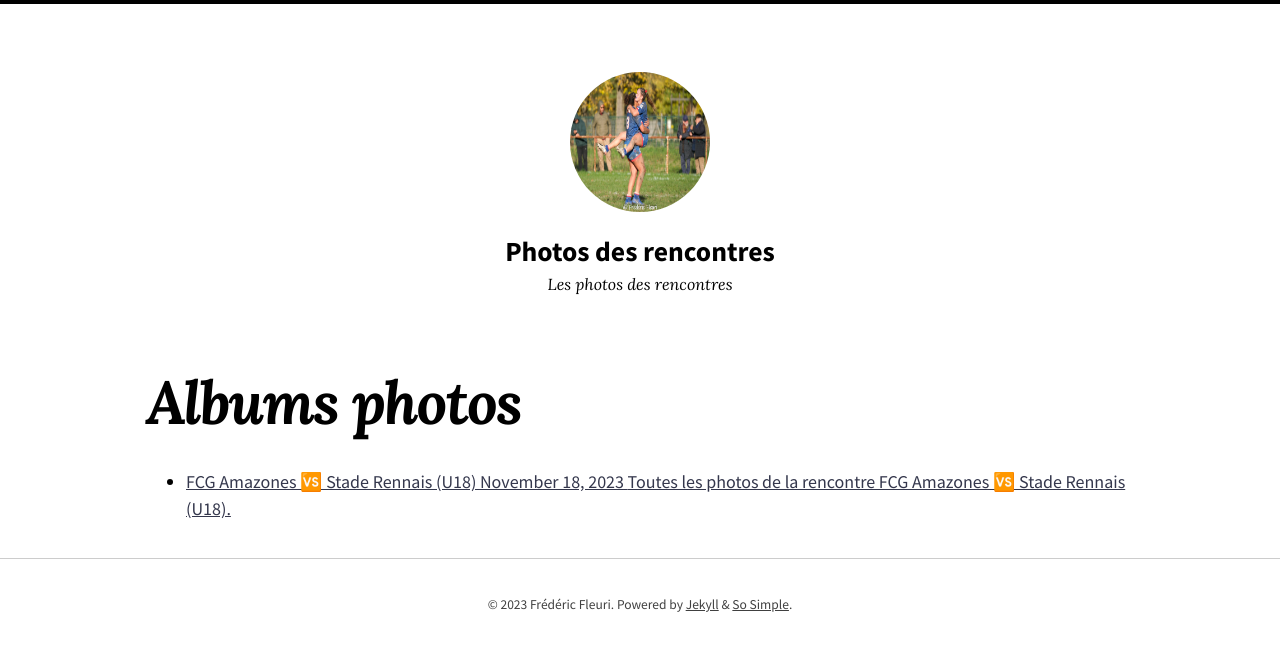
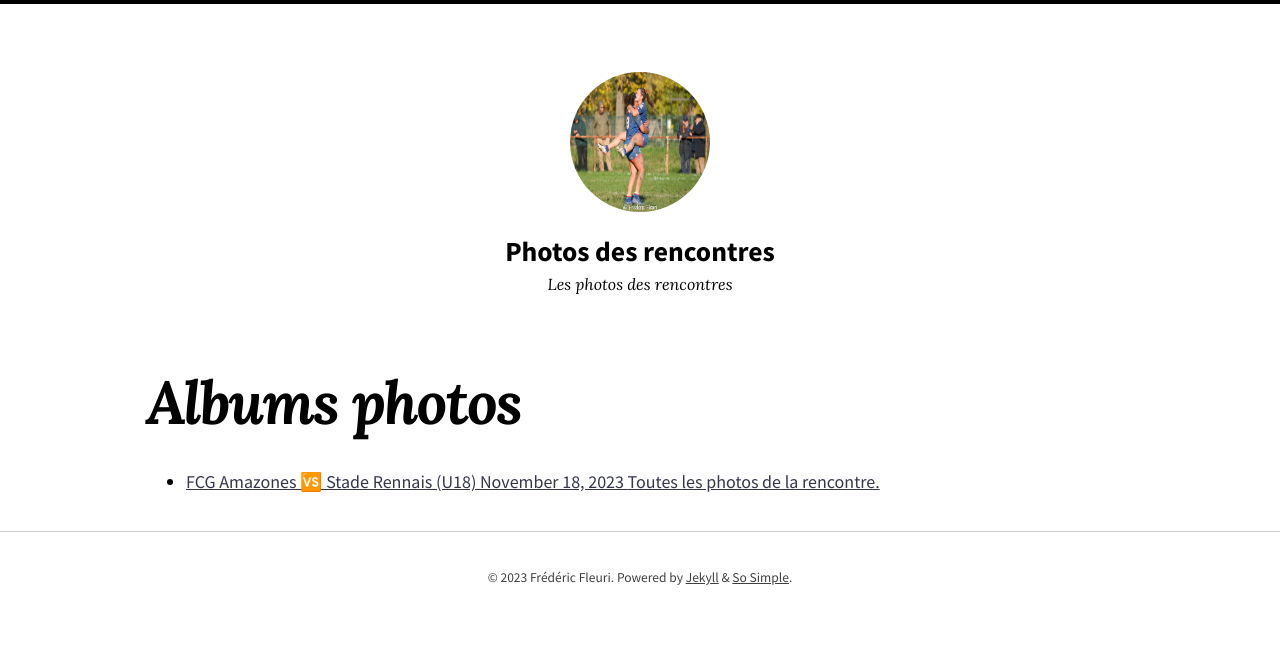
Before and after one commit to fredericfleuri/photos-amazones, a Jekyll site: the page built from photos/index.md, in a window 1280 px wide. Shown: the top 651 px of the page. Built offline with Jekyll 4.4.1, drawn with Linux system fonts in a browser that asks for light colours; nearby versions of some CDN libraries.

Commit message:
Updating theme

```diff
--- a/_posts/2023-11-18-U18.md
+++ b/_posts/2023-11-18-U18.md
@@ -2,12 +2,12 @@
 title: FCG Amazones 🆚 Stade Rennais (U18)
 image:
   path: /images/20231118_U18/20231118_161441_X-H2S.jpg
-  thumbnail: /images/20231118_U18/20231118_161441_X-H2S.jpg
+  thumbnail: /images/20231118_U18_thumbnails/20231118_161441_X-H2S.jpg
   caption: "© 2023 Frédéric Fleuri & FCG"
 last_modified_at: 2018-02-05T16:19:20-05:00
 ---
 
-Toutes les photos de la rencontre FCG Amazones 🆚 Stade Rennais (U18).
+Toutes les photos de la rencontre.
 
 
 {% for image in site.static_files %}
```
